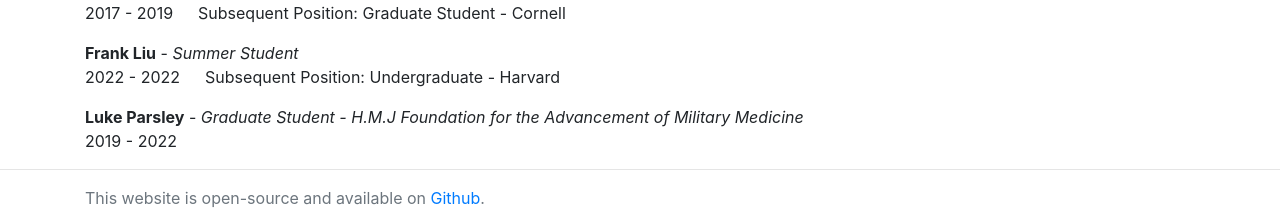
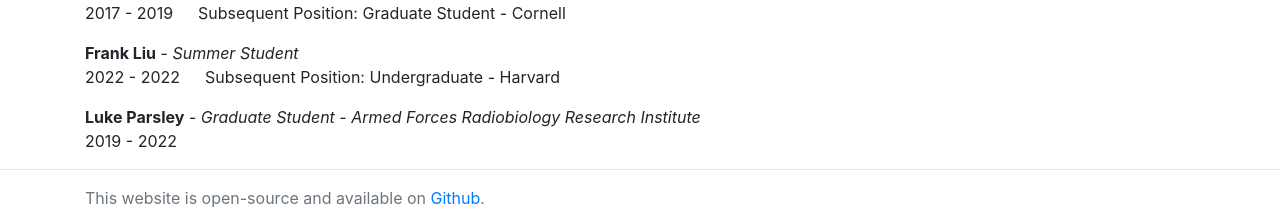
Before and after one commit to tewhey-lab/tewhey-lab.github.io, a Jekyll site: the page built from members/index.html, in a window 1280 px wide and 900 px high, scrolled down 3219 px. Shown: the part 674-897 px from the top of the window. Built offline with Jekyll 4.4.1, drawn with Linux system fonts in a browser that asks for light colours; nearby versions of some CDN libraries; comment, search, counter and statistics services are not loaded.

Commit message:
Update alumni.yml

```diff
--- a/_data/alumni.yml
+++ b/_data/alumni.yml
@@ -28,6 +28,6 @@
   current: Undergraduate - Harvard
 
 - name: Luke Parsley
-  position: Graduate Student - H.M.J Foundation for the Advancement of Military Medicine
+  position: Graduate Student - Armed Forces Radiobiology Research Institute
   startdate: 2019
   enddate: 2022
```
